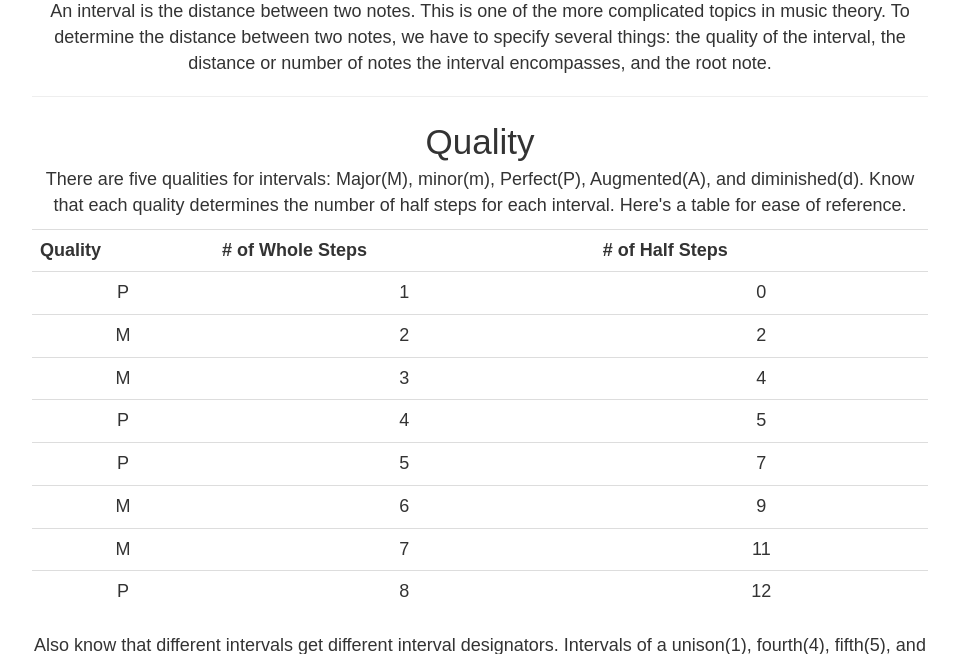
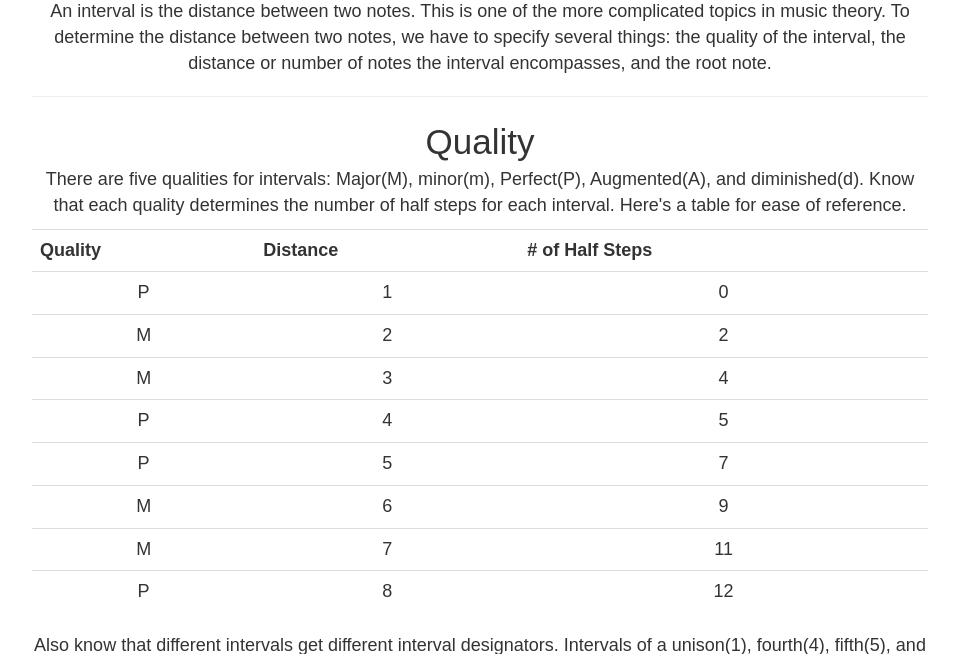
Before and after one commit to anthonyc1/MusicMentorApp, a Flask app: page /buildinterval in a window 1280 px wide. Shown: the part 565-1219 px from the top of the page, without its empty margins (160-1119 px from the left). Run offline with Flask 2, Linux system fonts and the light colour scheme; some libraries are stand-ins or nearby versions.

Commit message:
small fix

```diff
--- a/templates/buildinterval.html
+++ b/templates/buildinterval.html
@@ -64,7 +64,7 @@
 	<p>There are five qualities for intervals: Major(M), minor(m), Perfect(P), Augmented(A), and diminished(d). Know that each quality determines the number of half steps for each interval. Here's a table for ease of reference.</p>
 	<table class="table">
 		<tr><th>Quality</th>
-			<th># of Whole Steps</th>
+			<th>Distance</th>
 			<th># of Half Steps</th>
 		</tr>
 		<tr><td>P</td>
```
